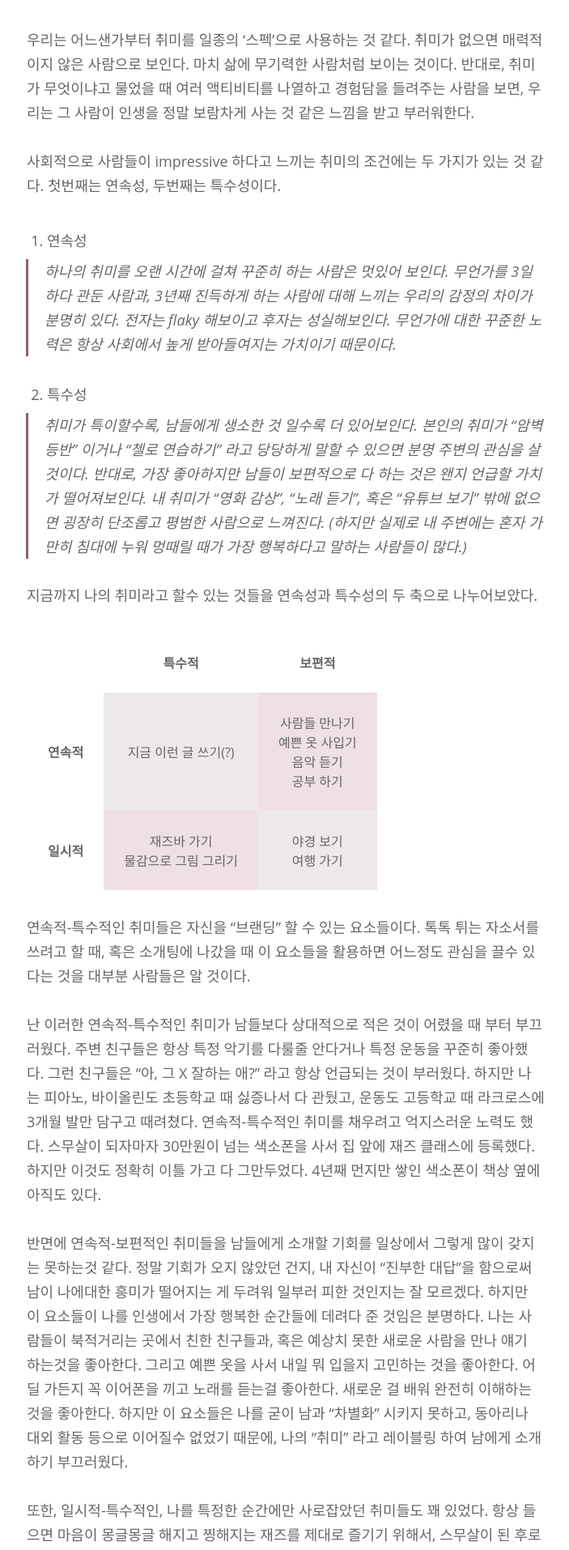
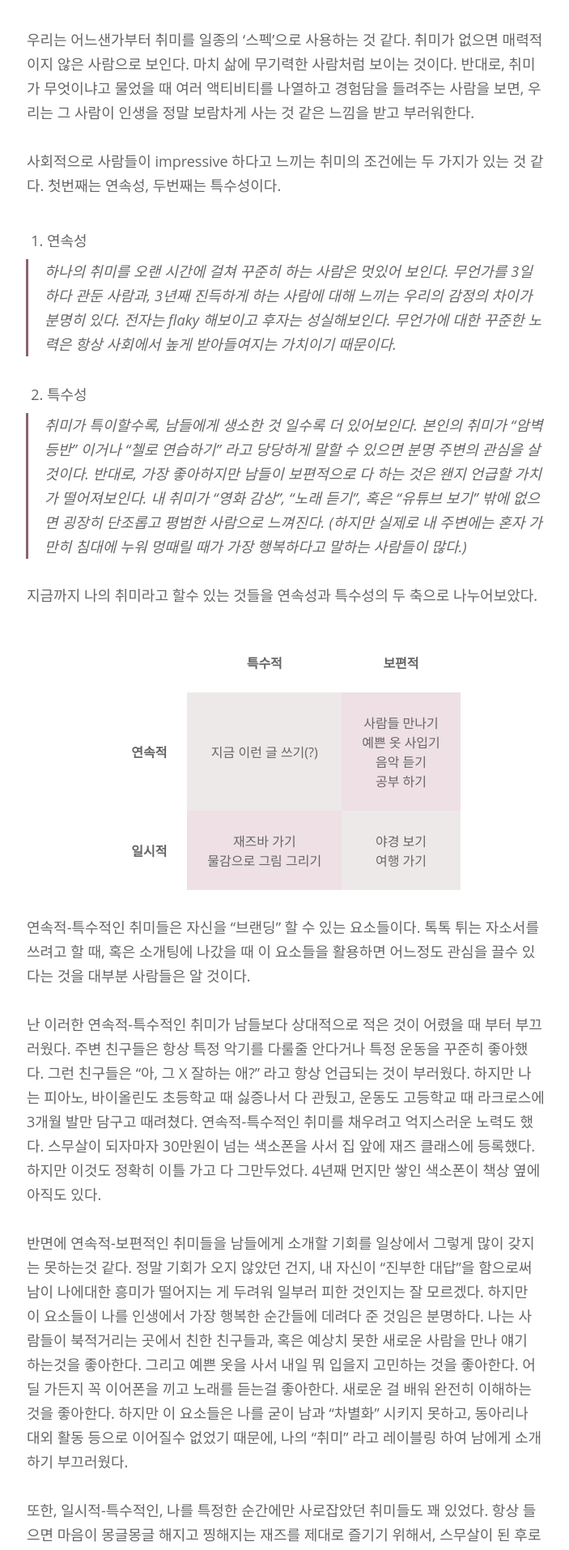
Before and after one commit to minniie/minniie.github.io, a Jekyll site: the page built from _posts/2021-08-05-post4.markdown, in a window 1280 px wide. Shown: the part 1236-3150 px from the top of the page at 81% size, without its empty margins (287-990 px from the left). Built offline with Jekyll 4.4.1, drawn with Linux system fonts in a browser that asks for light colours; nearby versions of some CDN libraries; some web fonts are replaced.

Commit message:
Update main.sass

```diff
--- a/css/main.sass
+++ b/css/main.sass
@@ -32,7 +32,7 @@ main
   display: block
 
 table
-  display: block
+  display: table
   margin-left: auto
   margin-right: auto
   //width: 80%
```
